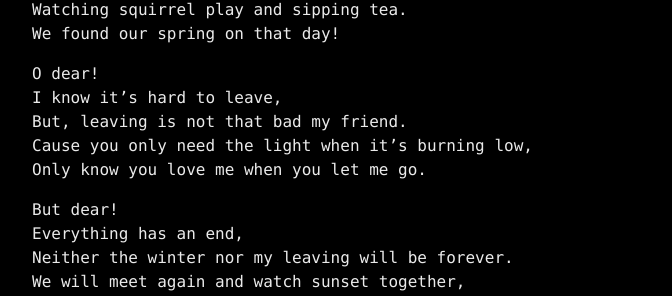
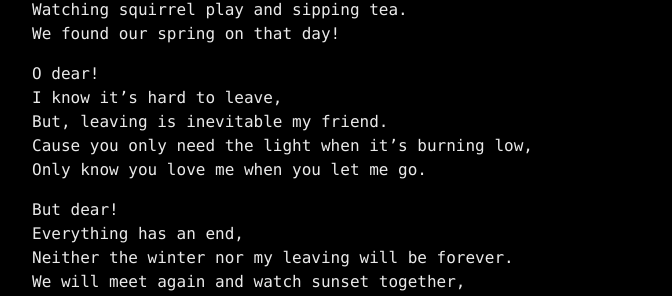
Before and after one commit to shaswata56/blog, a Jekyll site: the page built from _posts/2021-01-17-Leaving.md, in a window 1280 px wide. Shown: the part 486-782 px from the top of the page, without its empty margins (108-780 px from the left). Built offline with Jekyll 4.4.1, drawn with Linux system fonts in a browser that asks for light colours.

Commit message:
Update 2021-01-17-Leaving.md

```diff
--- a/_posts/2021-01-17-Leaving.md
+++ b/_posts/2021-01-17-Leaving.md
@@ -17,7 +17,7 @@ We found our spring on that day!
 
 O dear!
 I know it's hard to leave,
-But, leaving is not that bad my friend.
+But, leaving is inevitable my friend.
 Cause you only need the light when it's burning low,
 Only know you love me when you let me go.
 
```
